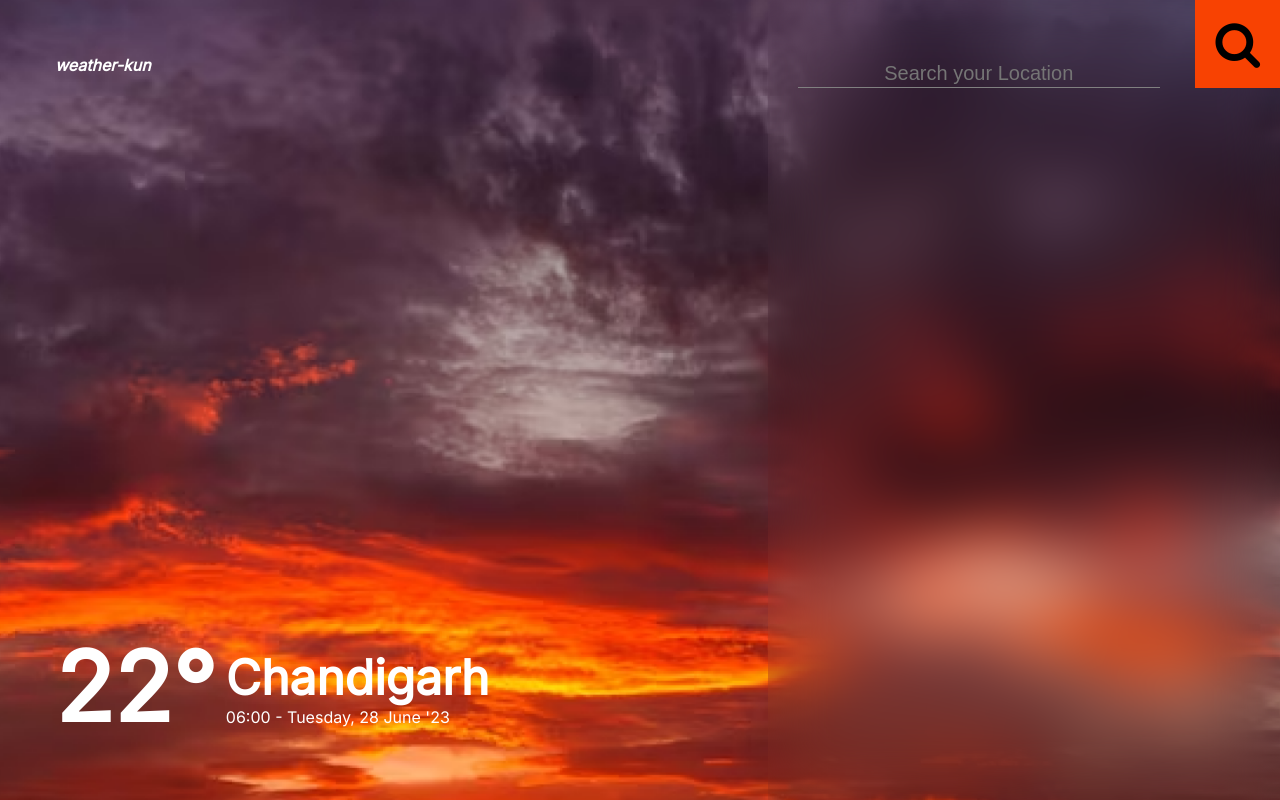
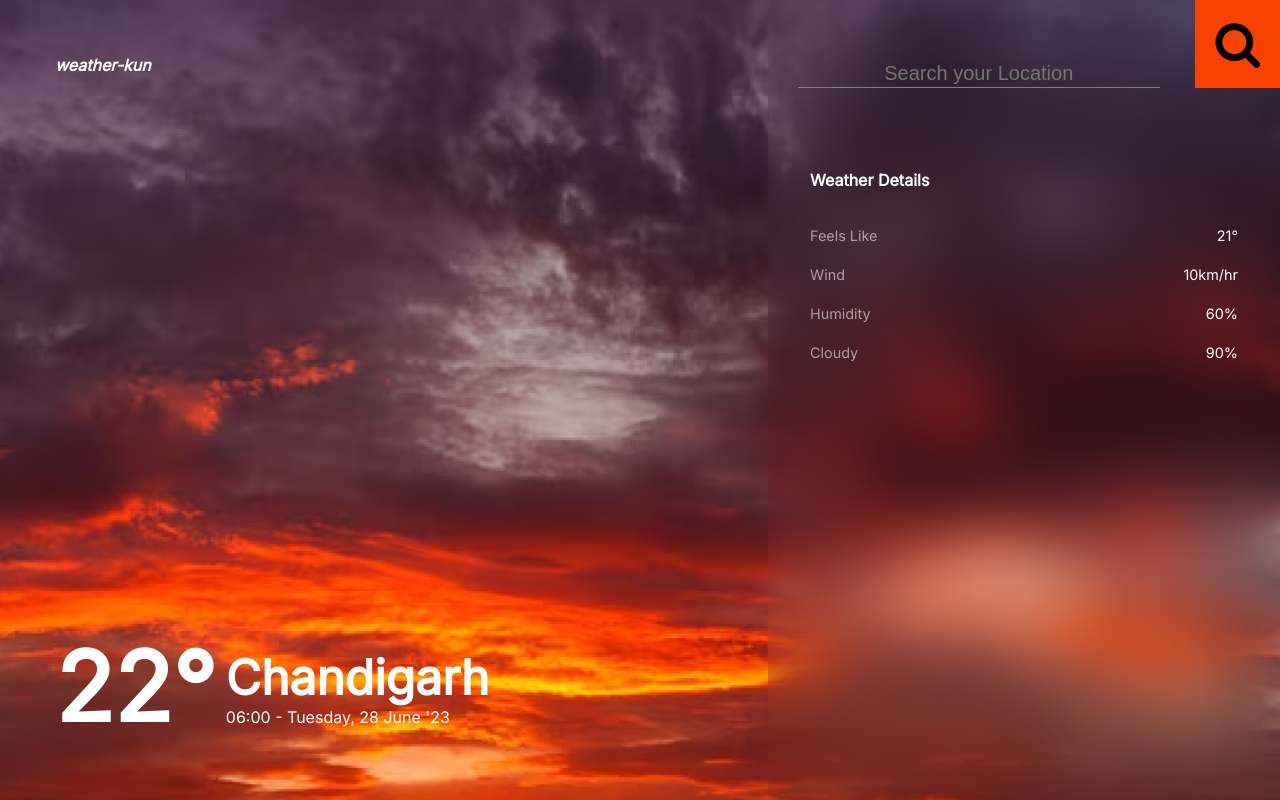
Before and after one commit to AnmolDh/weather-kun, a React (Create React App) app in the folder client/: page / in a window 1280 px wide. Built offline with nearby package versions, Linux system fonts and the light colour scheme.

Commit message:
added table

```diff
--- a/client/public/index.css
+++ b/client/public/index.css
@@ -74,6 +74,7 @@ form{
   background: transparent;
   border: none;
   border-bottom: 1px solid gray;
+  color: white;
 }
 
 #search:focus{
@@ -101,3 +102,33 @@ form{
 #searchBtn i{
   font-size: 3rem;
 }
+
+
+table{
+  width: 100%;
+  text-align: left;
+  padding: 30px;
+  padding-top: 40px;
+}
+
+
+th{
+  padding: 10px;
+}
+
+.tableHead{
+  padding-bottom: 25px;
+}
+
+.detailName, .detailValue{
+  font-size: 0.9rem;
+  font-weight: normal;
+}
+
+.detailName{
+  color: rgba(255, 255, 255, 0.562);
+}
+
+.detailValue{
+  text-align: right;
+}
--- a/client/src/components/App.js
+++ b/client/src/components/App.js
@@ -15,11 +15,40 @@ function App() {
       </div>
       <div className="container-right">
         <form>
-          <input id="search" type="text" placeholder="Search your Location"></input>
+          <input
+            id="search"
+            type="text"
+            placeholder="Search your Location"
+          ></input>
           <button id="searchBtn">
             <i className="fa fa-search"></i>
           </button>
         </form>
+        <table>
+          <thead>
+            <tr>
+              <th className="tableHead" colSpan={2}>Weather Details</th>
+            </tr>
+          </thead>
+          <tbody>
+            <tr>
+              <th className="detailName">Feels Like</th>
+              <th className="detailValue">21°</th>
+            </tr>
+            <tr>
+              <th className="detailName">Wind</th>
+              <th className="detailValue">10km/hr</th>
+            </tr>
+            <tr>
+              <th className="detailName">Humidity</th>
+              <th className="detailValue">60%</th>
+            </tr>
+            <tr>
+              <th className="detailName">Cloudy</th>
+              <th className="detailValue">90%</th>
+            </tr>
+          </tbody>
+        </table>
       </div>
     </div>
   );
```
